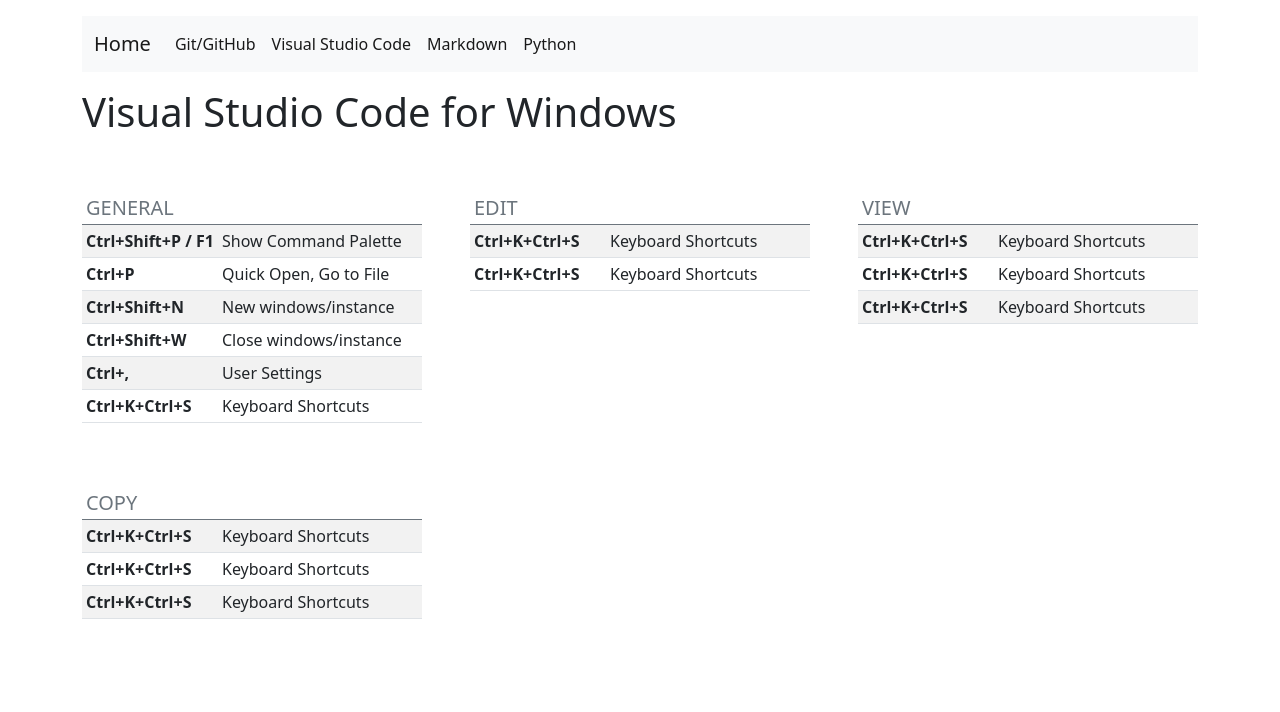
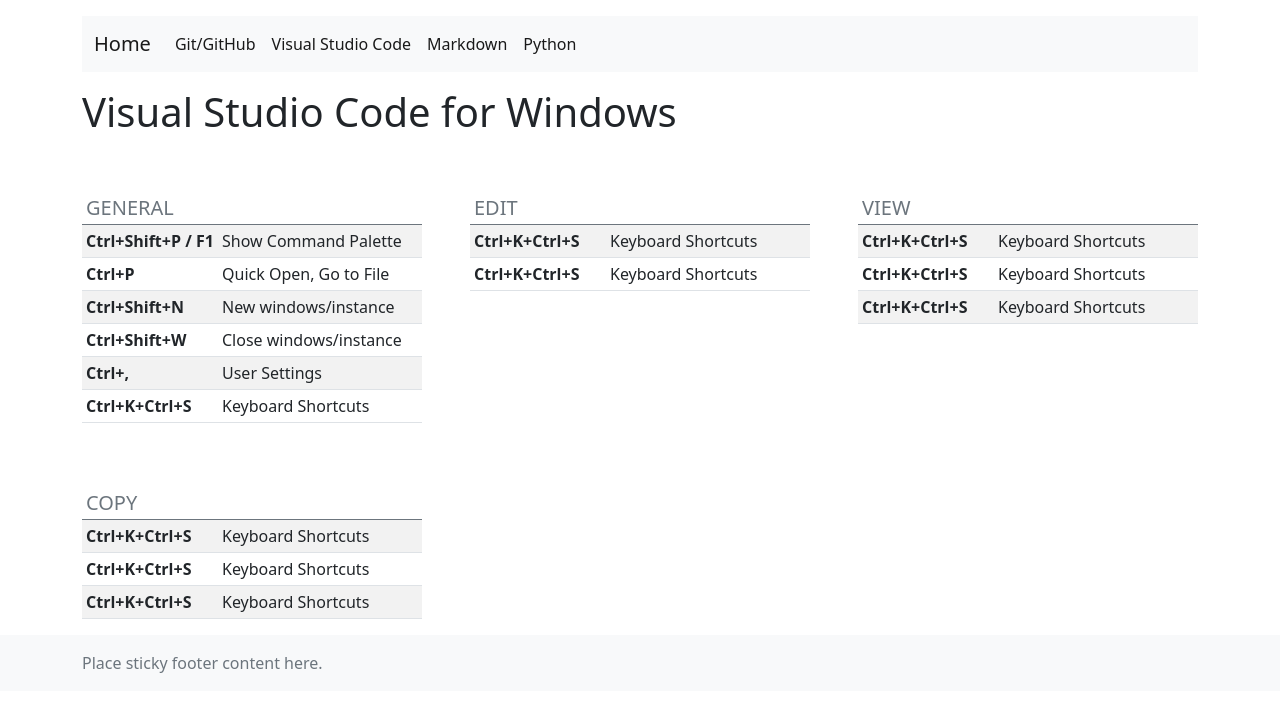
Before and after one commit to ConradoAlmeida/cheatsheets, a Jekyll site: the page built from vscode-cheat.html, in a window 1280 px wide. Shown: the top 712 px of the page. Built offline with Jekyll 4.4.1, drawn with Linux system fonts in a browser that asks for light colours.

Commit message:
Update default.html

```diff
--- a/_layouts/default.html
+++ b/_layouts/default.html
@@ -65,9 +65,10 @@
 
   </div>
 </main>
-
-
-
-
+<footer class="footer mt-auto py-3 bg-light">
+  <div class="container">
+    <span class="text-muted">Place sticky footer content here.</span>
+  </div>
+</footer>
   </body>
 </html>
```
